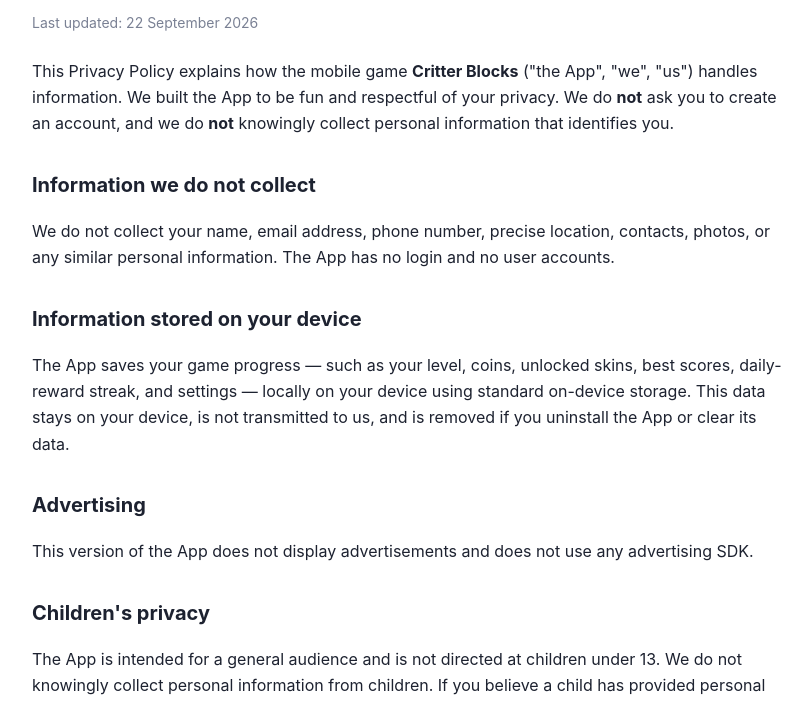
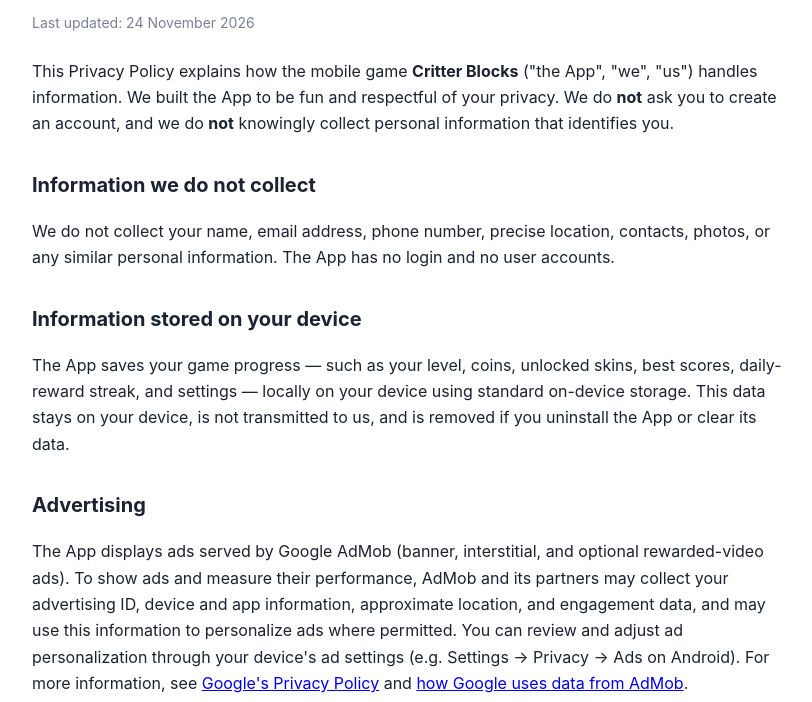
Before and after one commit to Abhishesh88/arcadeforge-privacy, a plain HTML site: page blockpuzzle.html in a window 1280 px wide. Shown: the part 93-795 px from the top of the page, without its empty margins (228-1040 px from the left). Drawn offline with Linux system fonts and the light colour scheme.

Commit message:
Add files via upload

```diff
--- a/blockpuzzle.html
+++ b/blockpuzzle.html
@@ -17,7 +17,7 @@
 </head>
 <body>
   <h1>Privacy Policy — Critter Blocks</h1>
-  <p class="muted">Last updated: 22 September 2026</p>
+  <p class="muted">Last updated: 24 November 2026</p>
 
   <p>This Privacy Policy explains how the mobile game <strong>Critter Blocks</strong> ("the App", "we", "us") handles information. We built the App to be fun and respectful of your privacy. We do <strong>not</strong> ask you to create an account, and we do <strong>not</strong> knowingly collect personal information that identifies you.</p>
 
@@ -28,7 +28,7 @@
   <p>The App saves your game progress — such as your level, coins, unlocked skins, best scores, daily-reward streak, and settings — locally on your device using standard on-device storage. This data stays on your device, is not transmitted to us, and is removed if you uninstall the App or clear its data.</p>
 
   <h2>Advertising</h2>
-  <p>This version of the App does not display advertisements and does not use any advertising SDK.</p>
+  <p>The App displays ads served by Google AdMob (banner, interstitial, and optional rewarded-video ads). To show ads and measure their performance, AdMob and its partners may collect your advertising ID, device and app information, approximate location, and engagement data, and may use this information to personalize ads where permitted. You can review and adjust ad personalization through your device's ad settings (e.g. Settings → Privacy → Ads on Android). For more information, see <a href="https://policies.google.com/privacy" target="_blank" rel="noopener">Google's Privacy Policy</a> and <a href="https://support.google.com/admob/answer/6128543" target="_blank" rel="noopener">how Google uses data from AdMob</a>.</p>
 
   <h2>Children's privacy</h2>
   <p>The App is intended for a general audience and is not directed at children under 13. We do not knowingly collect personal information from children. If you believe a child has provided personal information, please contact us and we will address it.</p>
```
